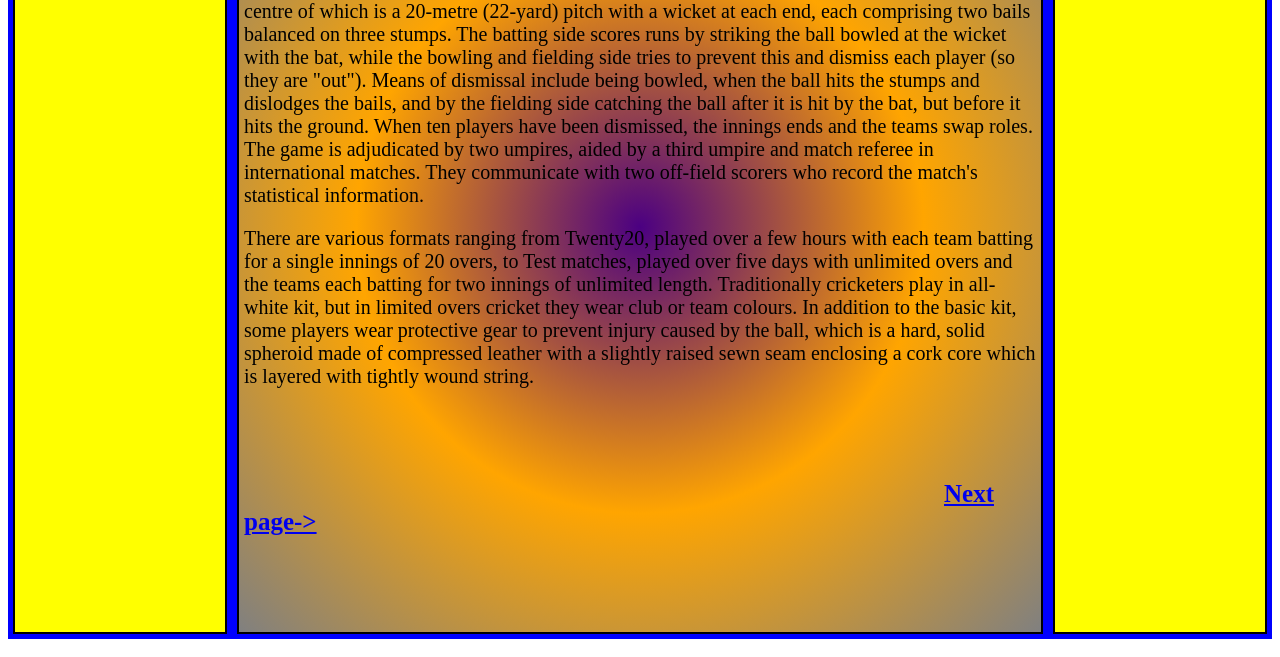
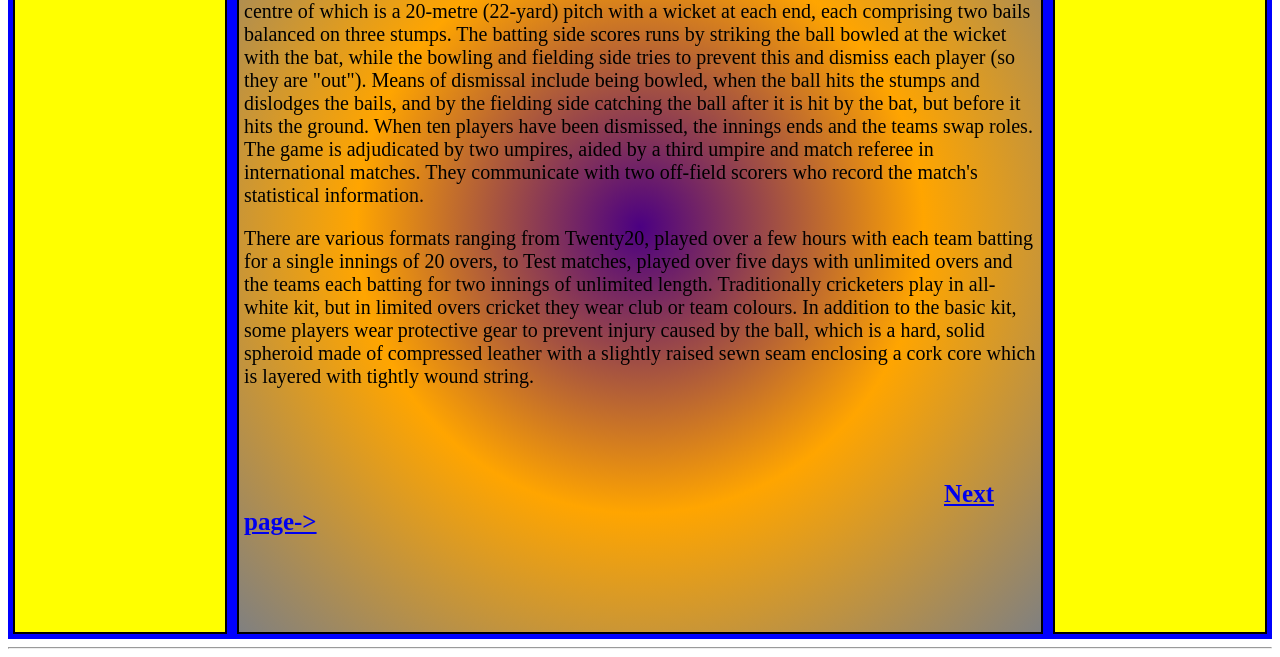
Before and after one commit to samarthnsut/cricpage3, a plain HTML site: page index.html in a window 1280 px wide. Shown: the part 287-944 px from the top of the page. Drawn offline with Linux system fonts and the light colour scheme.

Commit message:
create home page

```diff
--- a/index.html
+++ b/index.html
@@ -38,7 +38,7 @@
   	<div id="div4" class="item">
   		<h2>External Links</h2>
   	</div>
-  </div>
+  </div><hr>
 
 </body>
 </html>
```
